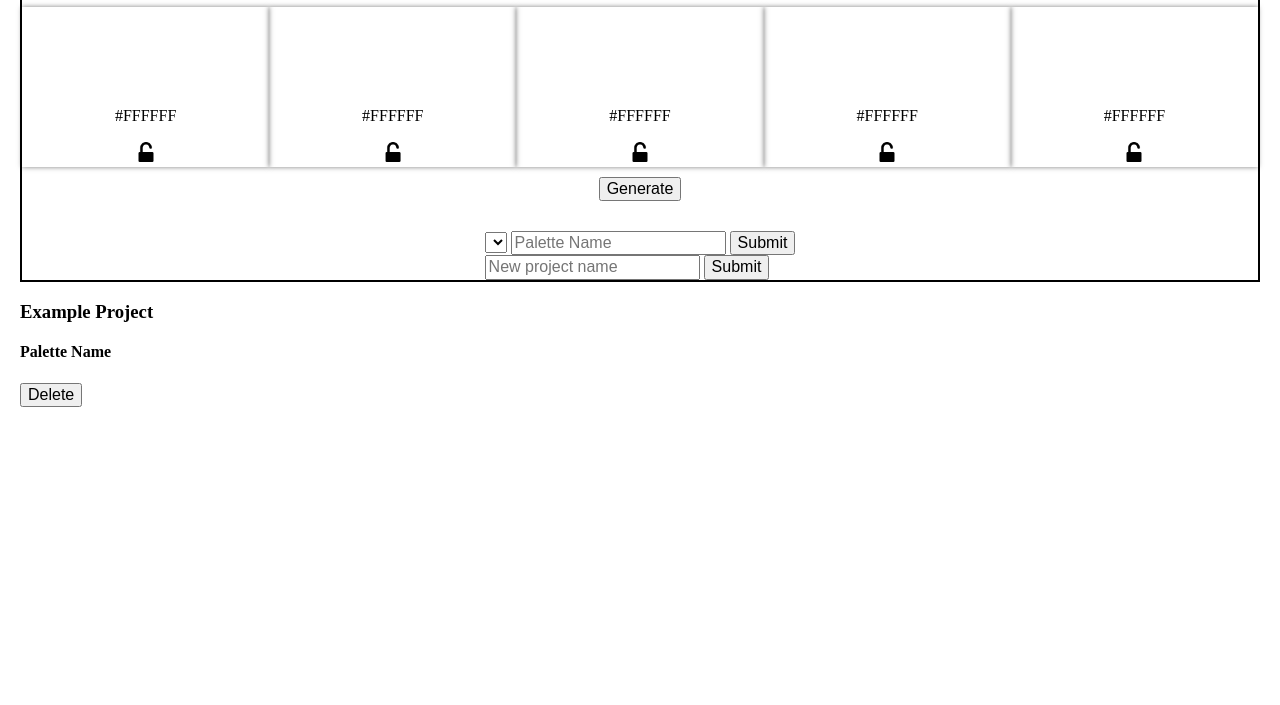
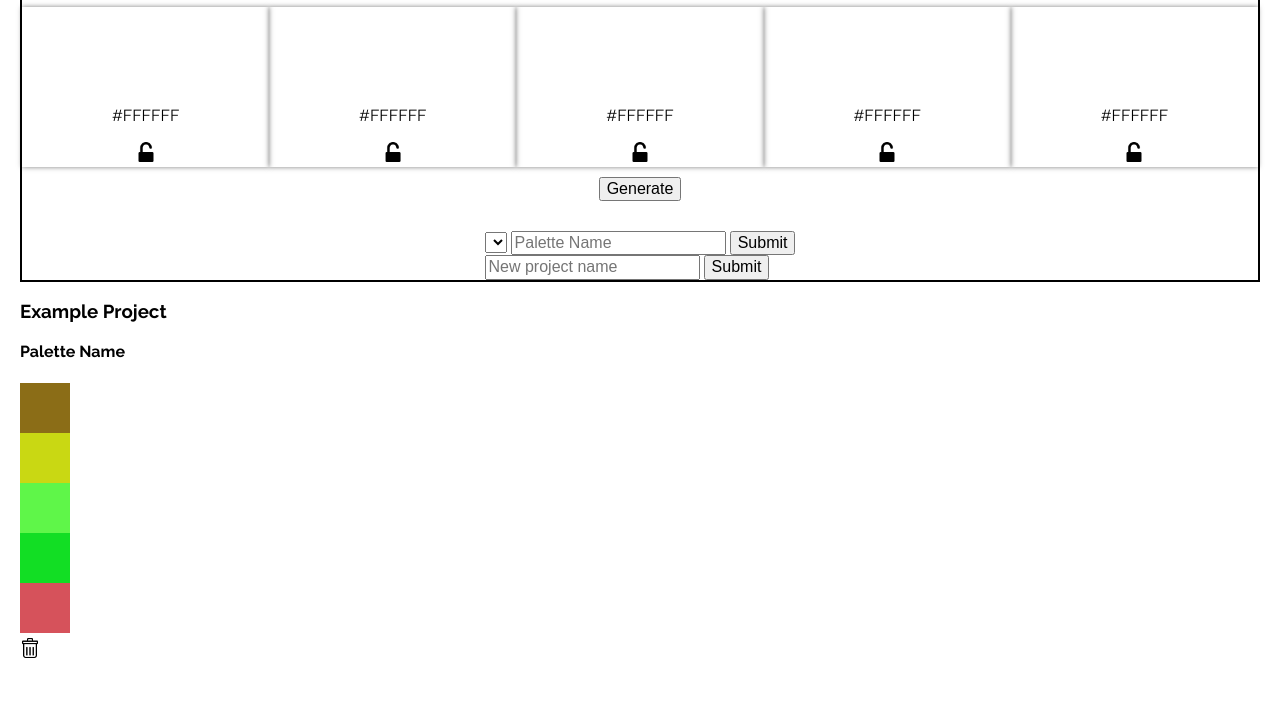
Before and after one commit to davidbecker6081/PalettePicker, a website: page public/index.html in a window 1280 px wide. Shown: the part 95-800 px from the top of the page. Drawn offline with nearby package versions, Linux system fonts and the light colour scheme.

Commit message:
Add font and trash can assets

```diff
--- a/public/css/styles.css
+++ b/public/css/styles.css
@@ -1,3 +1,7 @@
+* {
+  font-family: 'Raleway', sans-serif;
+}
+
 body {
   padding: 20px;
 }
@@ -8,6 +12,10 @@ main {
   justify-content: center;
   flex-direction: column;
   border: 2px solid black;
+}
+
+h1 {
+  font-weight: 700;
 }
 
 .generate-container {
@@ -34,6 +42,7 @@ main {
   height: 150px;
   padding: 5px;
   box-shadow: 0px 0px 5px 0px rgba(0,0,0, 0.5);
+  transition: 2s;
 }
 
 .lock-img {
@@ -55,3 +64,44 @@ main {
 .lock-img:hover {
   cursor: pointer;
 }
+
+.swatch {
+  height: 50px;
+  width: 50px;
+}
+
+.palette-color1 {
+  background-color: #8b6d17;
+}
+
+.palette-color2 {
+  background-color: #c9d813;
+}
+
+.palette-color3 {
+  background-color: #5ff649;
+}
+
+.palette-color4 {
+  background-color: #12de24;
+}
+
+.palette-color5 {
+  background-color: #d6525b;
+}
+
+.delete-btn {
+  height: 30px;
+  width: 20px;
+  background: none;
+  background-image: url('../assets/recycling-bin.png');
+  background-size: contain;
+  background-repeat: no-repeat;
+  background-position: center;
+  border: none;
+}
+
+.delete-btn:hover {
+  cursor: pointer;
+  background-image: url('../assets/trash-can.png')
+}
--- a/public/index.html
+++ b/public/index.html
@@ -4,6 +4,7 @@
     <meta charset="utf-8">
     <title>PalettePicker</title>
     <link rel="stylesheet" href="css/normalize.css">
+    <link href="https://fonts.googleapis.com/css?family=Raleway:300,400,700" rel="stylesheet">
     <link rel="stylesheet" href="css/styles.css">
   </head>
   <body>
@@ -64,13 +65,13 @@
         <div class="palette-container" id="paletteContainer">
           <h4>Palette Name</h4>
           <div class="palette-colors-container" id="paletteColors">
-            <div class="palette-color" id="paletteColor"></div>
-            <div class="palette-color" id="paletteColor"></div>
-            <div class="palette-color" id="paletteColor"></div>
-            <div class="palette-color" id="paletteColor"></div>
-            <div class="palette-color" id="paletteColor"></div>
+            <div class="palette-color1 swatch" id="paletteColor"></div>
+            <div class="palette-color2 swatch" id="paletteColor"></div>
+            <div class="palette-color3 swatch" id="paletteColor"></div>
+            <div class="palette-color4 swatch" id="paletteColor"></div>
+            <div class="palette-color5 swatch" id="paletteColor"></div>
           </div>
-          <button class="delete-btn" id="deleteBtn">Delete</button>
+          <button class="delete-btn" id="deleteBtn"></button>
         </div>
       </article>
     </section>
```
Also changed, not shown: public/assets/trash-can.png (added).
